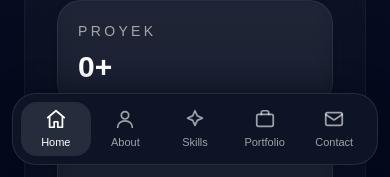
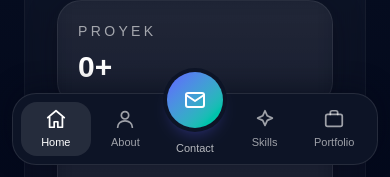
Before and after one commit to novanrohman/Portofolio_app, a Next.js app: page / in a window 390 px wide. Both pictures are taken after a click on the button "ID". Shown: the part 667-844 px from the top of the page. Built offline with nearby package versions, Linux system fonts and the light colour scheme; no server answers; the database is empty.

Commit message:
Refactor BottomNav to reposition Contact link as a floating action button and enhance its styling

```diff
--- a/app/components/BottomNav.tsx
+++ b/app/components/BottomNav.tsx
@@ -6,6 +6,7 @@ import type { ReactNode } from "react";
 
 type NavItem = { href: string; label: string; icon: ReactNode };
 
+// Contact sits in the middle so it can be the raised, floating action button.
 const navLinks: NavItem[] = [
   {
     href: "/",
@@ -19,6 +20,16 @@ const navLinks: NavItem[] = [
       <>
         <circle cx="12" cy="8" r="4" />
         <path d="M4 21c0-4 3.5-7 8-7s8 3 8 7" />
+      </>
+    ),
+  },
+  {
+    href: "/contact",
+    label: "Contact",
+    icon: (
+      <>
+        <rect x="3" y="5" width="18" height="14" rx="2" />
+        <path d="m3 7 9 6 9-6" />
       </>
     ),
   },
@@ -37,16 +48,6 @@ const navLinks: NavItem[] = [
       </>
     ),
   },
-  {
-    href: "/contact",
-    label: "Contact",
-    icon: (
-      <>
-        <rect x="3" y="5" width="18" height="14" rx="2" />
-        <path d="m3 7 9 6 9-6" />
-      </>
-    ),
-  },
 ];
 
 export default function BottomNav() {
@@ -54,11 +55,48 @@ export default function BottomNav() {
 
   return (
     <nav className="md:hidden fixed inset-x-0 bottom-0 z-50 px-3 pb-[max(0.75rem,env(safe-area-inset-bottom))] pt-2">
-      <div className="bottom-nav-shell rounded-3xl px-2 py-2">
-        <ul className="flex items-stretch">
+      {/* pt-8 leaves room for the floating center button to poke out the top */}
+      <div className="bottom-nav-shell rounded-3xl px-2 pt-2 pb-2">
+        <ul className="flex items-end">
           {navLinks.map((link) => {
             const active =
               link.href === "/" ? pathname === "/" : pathname.startsWith(link.href);
+            const isCenter = link.href === "/contact";
+
+            if (isCenter) {
+              return (
+                <li key={link.href} className="flex-1 min-w-0 flex justify-center">
+                  <Link
+                    href={link.href}
+                    aria-current={active ? "page" : undefined}
+                    className="relative flex flex-col items-center"
+                  >
+                    <span
+                      className={`absolute -top-9 flex h-14 w-14 items-center justify-center rounded-full bg-gradient-to-br from-indigo-500 to-emerald-400 text-white shadow-lg shadow-indigo-500/30 ring-4 ring-[#0d1426] transition-transform ${
+                        active ? "scale-105" : ""
+                      }`}
+                    >
+                      <svg
+                        width="24"
+                        height="24"
+                        viewBox="0 0 24 24"
+                        fill="none"
+                        stroke="currentColor"
+                        strokeWidth="2"
+                        strokeLinecap="round"
+                        strokeLinejoin="round"
+                      >
+                        {link.icon}
+                      </svg>
+                    </span>
+                    <span className={`mt-8 text-[11px] font-medium ${active ? "text-white" : "text-white/70"}`}>
+                      {link.label}
+                    </span>
+                  </Link>
+                </li>
+              );
+            }
+
             return (
               <li key={link.href} className="flex-1 min-w-0">
                 <Link
```
